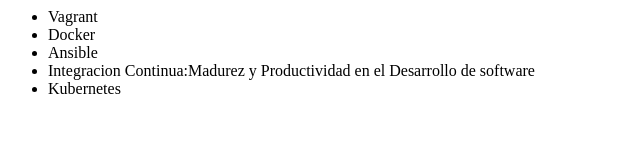
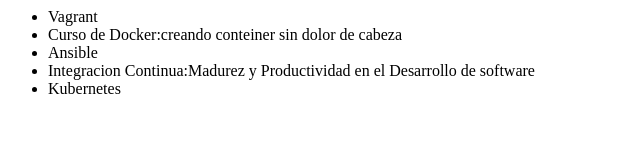
Before and after one commit to Daixio/Ejemplo-git, a plain HTML site: page index.html in a window 1280 px wide. Shown: the whole page, without its empty margins (0-640 px from the left). Drawn offline with Linux system fonts and the light colour scheme.

Commit message:
actualizando nombre Docker

```diff
--- a/index.html
+++ b/index.html
@@ -8,7 +8,7 @@
 <body>
     <ul>
         <li>Vagrant</li>
-        <li>Docker</li>
+        <li>Curso de Docker:creando conteiner sin dolor de cabeza</li>
         <li>Ansible</li>
         <li>Integracion Continua:Madurez y Productividad en el Desarrollo de software</li>
         <li>Kubernetes</li>
```
